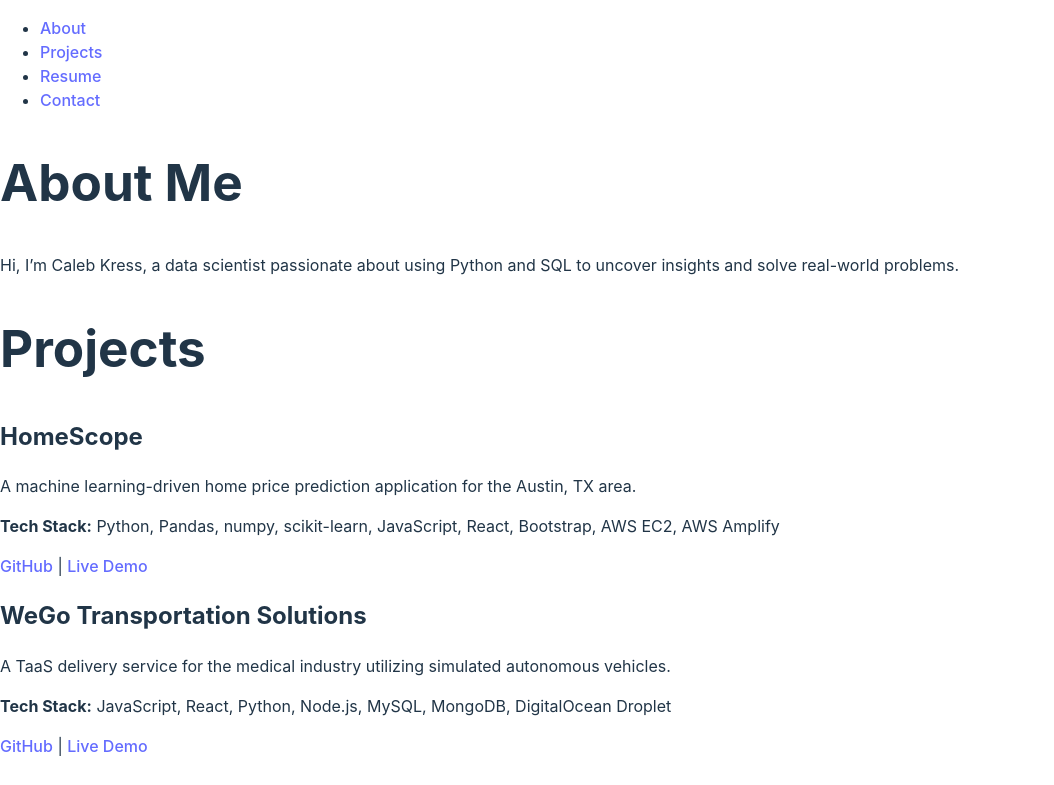
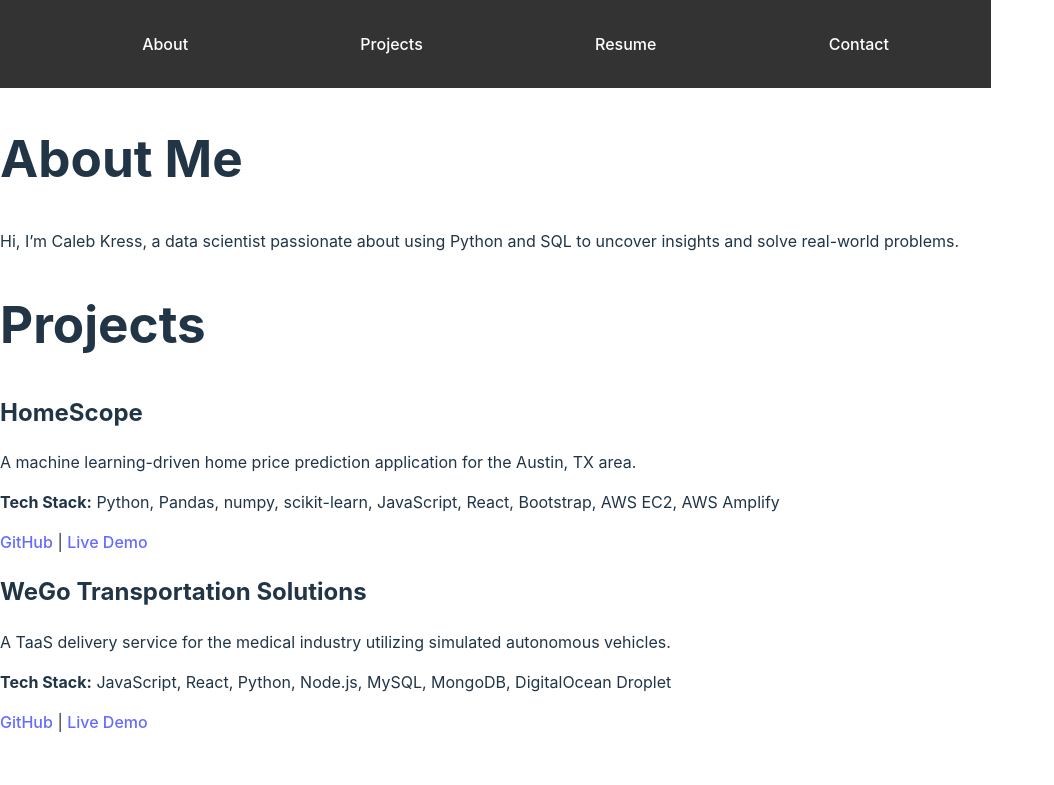
Before and after one commit to calebkress/portfolio-website, a React (Vite) app: page / in a window 1280 px wide. Shown: the top 785 px of the page, without its empty margins (0-1054 px from the left). Built offline with nearby package versions, Linux system fonts and the light colour scheme.

Commit message:
implement header styling

```diff
--- a/src/components/Header.css
+++ b/src/components/Header.css
@@ -0,0 +1,19 @@
+header {
+    background-color: #333;
+    color: white;
+    padding: 1rem;
+    position: sticky;
+    top: 0;
+    width: 100%;
+    z-index: 1000;
+  }
+  nav ul {
+    list-style: none;
+    display: flex;
+    justify-content: space-around;
+  }
+  nav a {
+    color: white;
+    text-decoration: none;
+    padding: 0.5rem 1rem;
+  }
--- a/src/components/Header.jsx
+++ b/src/components/Header.jsx
@@ -1,4 +1,5 @@
 import React from 'react';
+import './Header.css';
 
 const Header = () => {
     return (
```
